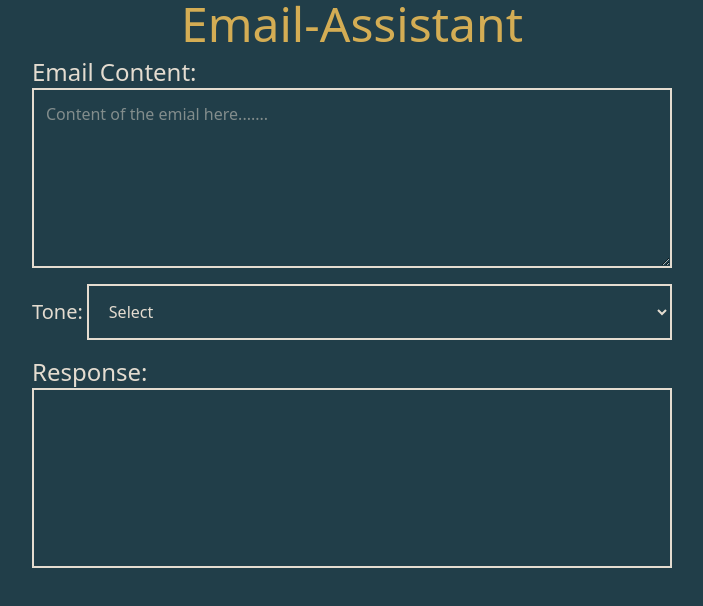
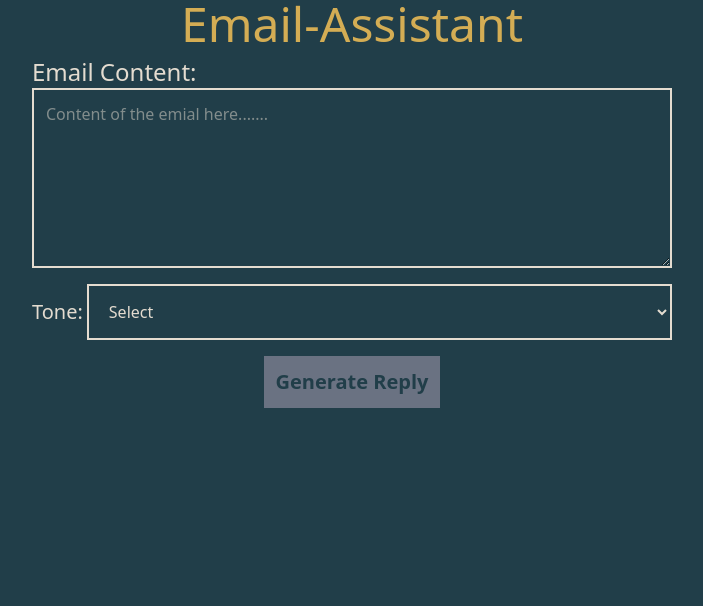
Before and after one commit to deeptimahisare1206/Spring-AI, a React (Vite) app in the folder Email-Assistant-Frontend/: page / in a window 1280 px wide. Shown: the top 606 px of the page, without its empty margins (288-991 px from the left). Built offline with nearby package versions, Linux system fonts and the light colour scheme.

Commit message:
Frontend contectivity started

```diff
--- a/Email-Assistant-Frontend/src/App.jsx
+++ b/Email-Assistant-Frontend/src/App.jsx
@@ -3,6 +3,13 @@ import { useState } from "react";
 import "./App.css";
 
 function App() {
+  const [email, setEmail] = useState("");
+  const [tone, setTone] = useState("");
+  const [reply, setReply] = useState("");
+  const [loading, setLoading] = useState("");
+  const [error, setError] = useState("");
+
+  const handleSubmit = async () => {};
   return (
     <>
       <p className="text-5xl text-center  text-[#d4ad54]">Email-Assistant</p>
@@ -13,13 +20,17 @@ function App() {
           <textarea
             className="border-2 w-full min-h-45 p-3"
             placeholder="Content of the emial here......."
+            onChange={(e) => setEmail(e.target.value)}
           ></textarea>
         </div>
 
         <div className="min-w-1/2 min-h-full flex gap-1 items-center">
           <label className="text-xl">Tone: </label>
 
-          <select className="border-2 w-full h-14 px-4">
+          <select
+            className="border-2 w-full h-14 px-4"
+            onChange={(e) => setTone(e.target.value)}
+          >
             <option value="">Select</option>
             <option value="casual">Casual</option>
             <option value="friendly">Friendly</option>
@@ -27,13 +38,27 @@ function App() {
             <option value="formal">Formal</option>
           </select>
         </div>
-       <div className="flex flex-col w-1/2">
+
+        <button
+          onClick={handleSubmit}
+          className="bg-[#d4ad54] p-3 text-[#213e49] font-extrabold text-xl disabled:bg-gray-500"
+          disabled={!email || loading}
+        >
+          {" "}
+          Generate Reply{" "}
+        </button>
+
+        {reply && (
+
+          <div className="flex flex-col w-1/2">
           <label className="text-2xl">Response: </label>
-          <div
+          <textarea
             className="border-2 w-full min-h-45 p-3"
-            placeholder="Content of the emial here......."
-          ></div>
+            value={reply || ''}
+          ></textarea>
         </div>
+        )
+        }
       </div>
     </>
   );
```
